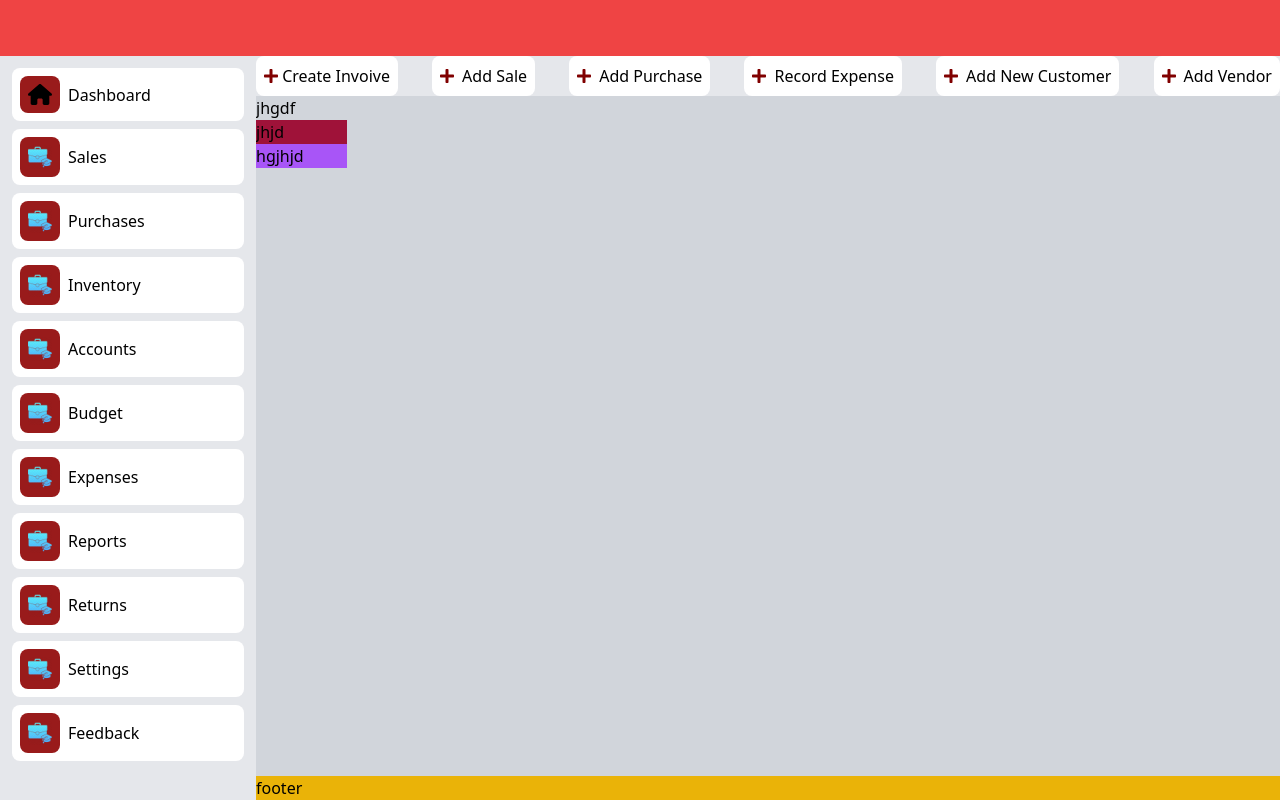
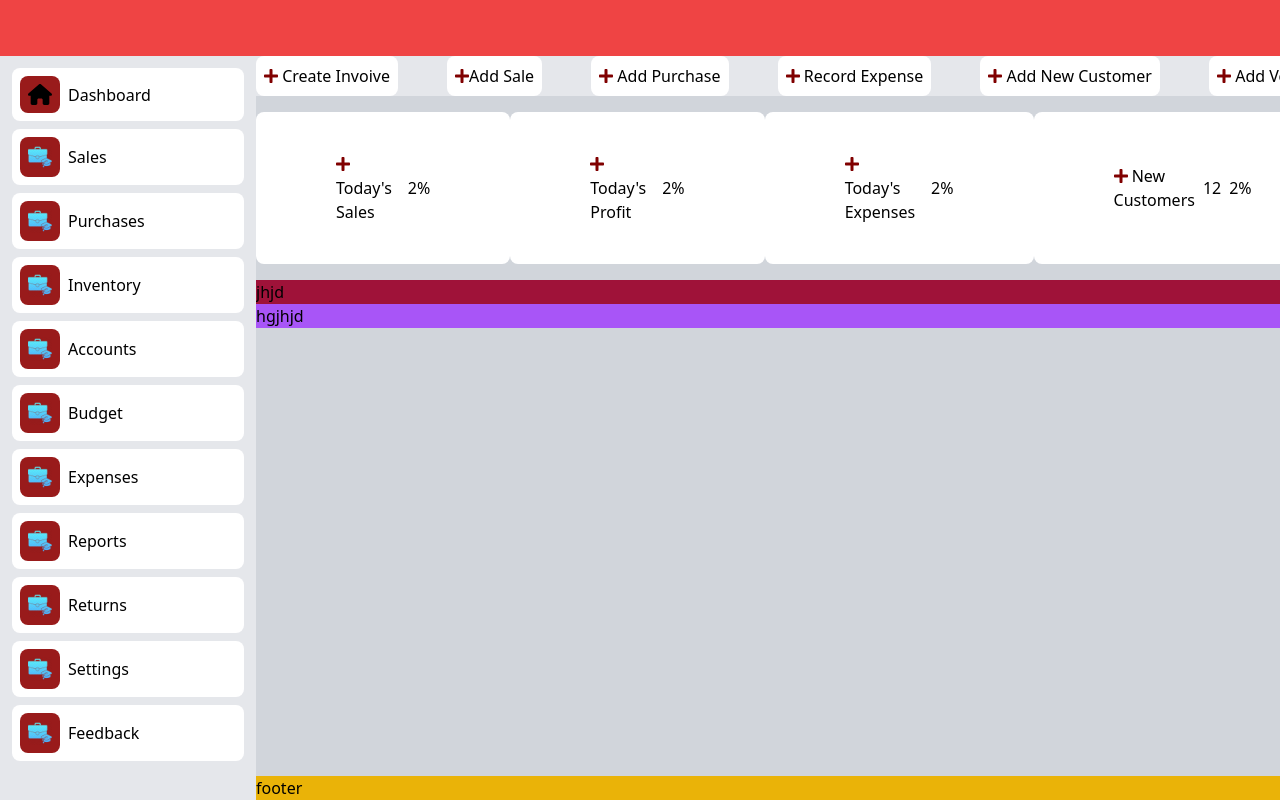
Before and after one commit to pmaxy/EMTECH_E_HASIBU_FRONTEND, a Vue app in the folder E-HASIBU/: page /Dashboard_home in a window 1280 px wide. Built offline with nearby package versions, Linux system fonts and the light colour scheme.

Commit message:
Modified Dashboard

```diff
--- a/E-HASIBU/src/components/User/Dashboard/Dashboard.vue
+++ b/E-HASIBU/src/components/User/Dashboard/Dashboard.vue
@@ -1,5 +1,5 @@
 <template>
-  <div class="container_main position-relative grid grid-col-1 grid-row-12 h-screen w-screen">
+  <div class="container_main position-relative grid grid-col-1 grid-row-12 h-screen w-screen overflow-auto">
     <nav class="navbar fixed top-0 left-0 right-0  h-14 bg-red-500  lg:row-start-1 lg:row-end-2">
         <Navbar />
     </nav>
--- a/E-HASIBU/src/components/User/Dashboard/Main/Dashboard_home.vue
+++ b/E-HASIBU/src/components/User/Dashboard/Main/Dashboard_home.vue
@@ -1,55 +1,195 @@
 <template>
-  <div class="grid grid-col-1 lg:grid-col-4 lg:grid-row-5 overflow-auto auto-cols-auto" >
-  <ul class="lg:row-start-1 lg:row-end-2 w-full  items-center lg:col-start-1 justify-between lg:col-end-7 gap-2 bg-gray-200 grid md:grid-col-4 lg:grid-col-7 grid-col-1">
-     <li  class="list_button flex md:col-start-1 md:col-end-2 ">
-              <router-link :to="{name:'Sales'}" class="p-2 bg-white rounded-lg gap-2 items-center row hover:scale-[1.05] flex">
-
-  <span> <font-awesome-icon :icon="['fa', 'plus']" :style="{color:'maroon'} "/> Create Invoive</span>
-
+  <div
+    class="grid grid-col-1 lg:grid-col-4 lg:grid-row-5 overflow-auto auto-cols-auto "
+  >
+    <ul
+      class="lg:row-start-1 lg:row-end-2 w-full items-center lg:col-start-1 justify-between lg:col-end-7 gap-2 bg-gray-200 grid md:grid-col-4 lg:grid-col-7 grid-col-1"
+    >
+      <li class="list_button flex md:col-start-1 md:col-end-2">
+        <router-link
+          :to="{ name: 'Sales' }"
+          class="p-2 bg-white rounded-lg gap-2 items-center row hover:scale-[1.05] flex"
+        >
+          <span>
+            <font-awesome-icon
+              :icon="['fa', 'plus']"
+              :style="{ color: 'maroon' }"
+            />
+            Create Invoive</span
+          >
         </router-link>
       </li>
 
       <li class="list_Button flex md:col-start-2 md:col-end-3">
-      <router-link :to="{name:'Sales'}" class="p-2 bg-white rounded-lg flex gap-2 items-center row hover:scale-[1.05] " >
-<font-awesome-icon :icon="['fa', 'plus']" :style="{color:'maroon'} "/><span>Add Sale</span>
+        <router-link
+          :to="{ name: 'Sales' }"
+          class="p-2 bg-white rounded-lg flex gap-2 items-center row hover:scale-[1.05]"
+        >
+          <span
+            ><font-awesome-icon
+              :icon="['fa', 'plus']"
+              :style="{ color: 'maroon' }"
+            />Add Sale</span
+          >
         </router-link>
       </li>
 
       <li class="list_Button flex md:col-start-3 md:col-end-4">
-      <router-link :to="{name:'Purchases'}" class="p-2 bg-white rounded-lg  flex gap-2 items-center row hover:scale-[1.05] ">
-<font-awesome-icon :icon="['fa', 'plus']" :style="{color:'maroon'} "/>                <span>Add Purchase</span>
+        <router-link
+          :to="{ name: 'Purchases' }"
+          class="p-2 bg-white rounded-lg flex gap-2 items-center row hover:scale-[1.05]"
+        >
+          <span
+            ><font-awesome-icon
+              :icon="['fa', 'plus']"
+              :style="{ color: 'maroon' }"
+            />
+            Add Purchase</span
+          >
         </router-link>
       </li>
 
-<li class="list_Button flex lg:col-start-4 lg:col-end-5 md:col-start-1 md:col-end-2">
-   <router-link :to="{name:'Expenses'}" class="p-2 bg-white rounded-lg  flex gap-2 items-center row hover:scale-[1.05] ">
-<font-awesome-icon :icon="['fa', 'plus']" :style="{color:'maroon'} "/>                <span>Record Expense</span>
+      <li
+        class="list_Button flex lg:col-start-4 lg:col-end-5 md:col-start-1 md:col-end-2"
+      >
+        <router-link
+          :to="{ name: 'Expenses' }"
+          class="p-2 bg-white rounded-lg flex gap-2 items-center row hover:scale-[1.05]"
+        >
+          <span
+            ><font-awesome-icon
+              :icon="['fa', 'plus']"
+              :style="{ color: 'maroon' }"
+            />
+            Record Expense</span
+          >
         </router-link>
       </li>
 
-    <li class="list_Button flex lg:col-start-5 lg:col-end-6 md:col-start-2 md:col-end-3">
-       <router-link :to="{name:'Sales'}" class="p-2 bg-white rounded-lg  flex gap-2 items-center row hover:scale-[1.05] ">
-<font-awesome-icon :icon="['fa', 'plus']" :style="{color:'maroon'} "/>                <span>Add New Customer</span>
+      <li
+        class="list_Button flex lg:col-start-5 lg:col-end-6 md:col-start-2 md:col-end-3"
+      >
+        <router-link
+          :to="{ name: 'Sales' }"
+          class="p-2 bg-white rounded-lg flex gap-2 items-center row hover:scale-[1.05]"
+        >
+          <span>
+            <font-awesome-icon
+              :icon="['fa', 'plus']"
+              :style="{ color: 'maroon' }"
+            />
+            Add New Customer</span
+          >
         </router-link>
       </li>
 
-            <li class="list_Button flex lg:col-start-6 lg:col-end-7 md:col-start-3 md:col-end-4">
-               <router-link :to="{name:'Purchases'}" class="p-2 bg-white rounded-lg  flex gap-2 items-center row hover:scale-[1.05] ">
-<font-awesome-icon :icon="['fa', 'plus']" :style="{color:'maroon'} "/>                <span>Add Vendor</span>
+      <li
+        class="list_Button flex lg:col-start-6 lg:col-end-7 md:col-start-3 md:col-end-4"
+      >
+        <router-link
+          :to="{ name: 'Purchases' }"
+          class="p-2 bg-white rounded-lg flex gap-2 items-center row hover:scale-[1.05]"
+        >
+          <span
+            ><font-awesome-icon
+              :icon="['fa', 'plus']"
+              :style="{ color: 'maroon' }"
+            />
+            Add Vendor</span
+          >
+        </router-link>
+      </li>
+    </ul>
+
+    <ul
+      class="grid md:grid-col-3 md:grid-row-5 w-full lg:row-start-2 lg:row-end-3 lg:col-start-1 lg:col-end-3 justify-between lg:grid-col-5"
+    >
+      <li
+        class="list_Card flex lg:col-start-1 lg:col-end-2 md:col-start-1 md:col-end-2 mt-4 mb-4"
+      >
+        <router-link
+          :to="{ name: 'Sales' }"
+          class="py-10 px-20 bg-white rounded-lg flex gap-2 items-center row hover:scale-[1.05]"
+        >
+          <span>
+            <font-awesome-icon
+              :icon="['fa', 'plus']"
+              :style="{ color: 'maroon' }"
+            />
+            Today's Sales</span
+          >
+          <span>{{ TodaysSales }}</span>
+          <span>{{ Percentage }}</span>
         </router-link>
       </li>
 
+      <li
+        class="list_Card flex lg:col-start-2 lg:col-end-3 md:col-start-2 md:col-end-3 mt-4 mb-4"
+      >
+        <router-link
+          :to="{ name: 'Sales' }"
+          class="px-20 py-10 bg-white rounded-lg flex gap-2 items-center row hover:scale-[1.05]"
+        >
+          <span>
+            <font-awesome-icon
+              :icon="['fa', 'plus']"
+              :style="{ color: 'maroon' }"
+            />
+            Today's Profit</span
+          >
+          <span>{{ TodaysProfit }}</span>
+          <span>{{ Percentage }}</span>
+        </router-link>
+      </li>
+
+      <li
+        class="list_Card flex lg:col-start-3 lg:col-end-4 md:col-start-1 md:col-end-2 mt-4 mb-4"
+      >
+        <router-link
+          :to="{ name: 'Sales' }"
+          class="py-10 px-20 bg-white rounded-lg flex gap-2 items-center row hover:scale-[1.05]"
+        >
+          <span>
+            <font-awesome-icon
+              :icon="['fa', 'plus']"
+              :style="{ color: 'maroon' }"
+            />
+            Today's Expenses</span
+          >
+          <span>{{ TodaysExpenses }}</span>
+          <span>{{ Percentage }}</span>
+        </router-link>
+      </li>
+
+      <li
+        class="list_Card flex lg:col-start-4 lg:col-end-5 md:col-start-2 md:col-end-3 mt-4 mb-4"
+      >
+        <router-link
+          :to="{ name: 'Sales' }"
+          class="py-10 px-20 bg-white rounded-lg flex gap-2 items-center row hover:scale-[1.05]"
+        >
+          <span>
+            <font-awesome-icon
+              :icon="['fa', 'plus']"
+              :style="{ color: 'maroon' }"
+            />
+            New Customers</span
+          >
+          <span>{{ NewCustomers }}</span>
+          <span>{{ Percentage }}</span>
+        </router-link>
+      </li>
     </ul>
-  <ul class=" grid lg:row-start-2 lg:row-end-3 lg:col-start-1 lg:col-end-3 bg-black-500 ">
-   <li>jhgdf</li>
-  </ul>
-  <ul class="grid lg:row-start-3 lg:row-end-4 lg:col-start-1 lg:col-end-3 bg-rose-800 ">
+    <ul
+      class="grid lg:row-start-3 lg:row-end-4 lg:col-start-1 lg:col-end-3 bg-rose-800"
+    >
       <li>jhjd</li>
     </ul>
-  <ul class="grid lg:row-start-4 lg:row-end-5 lg:col-start-1 lg:col-end-3 bg-purple-500 ">
+    <ul
+      class="grid lg:row-start-4 lg:row-end-5 lg:col-start-1 lg:col-end-3 bg-purple-500"
+    >
       <li>hgjhjd</li>
     </ul>
-
   </div>
 </template>
 
```
Lines whose indentation alone changed are shown as unchanged.
